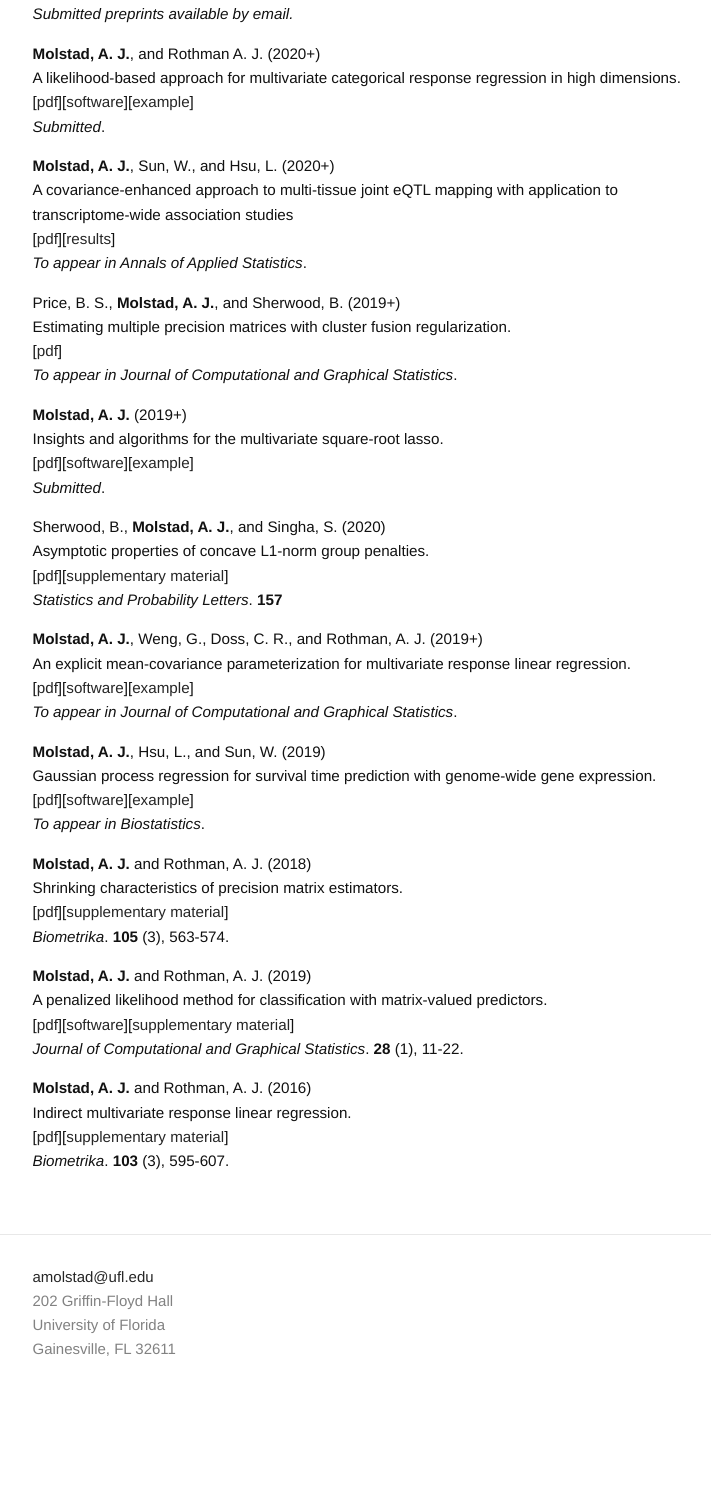
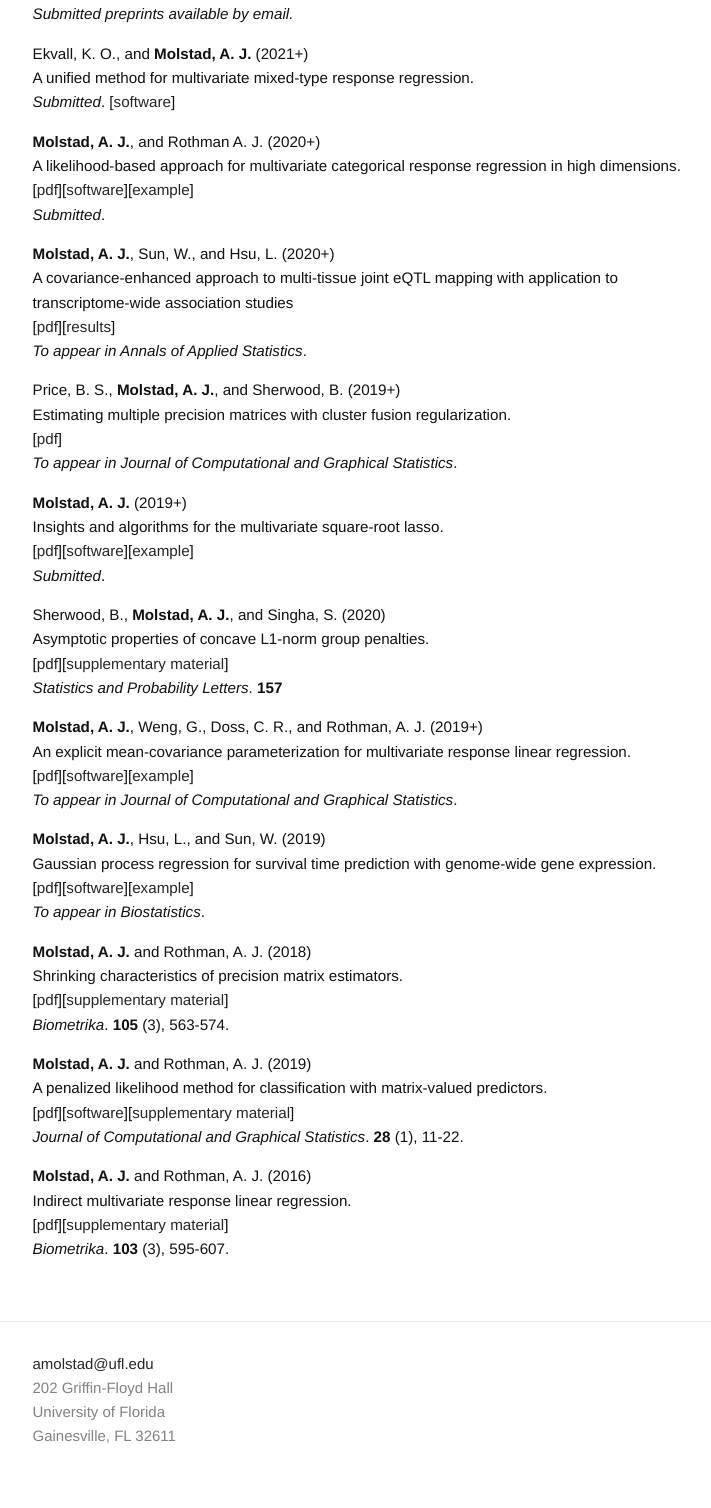
Before and after one commit to ajmolstad/ajmolstad.github.io, a Jekyll site: the page built from research.md, in a window 1280 px wide. Shown: the part 451-1959 px from the top of the page, without its empty margins (275-986 px from the left). Built offline with Jekyll 4.4.1, drawn with Linux system fonts in a browser that asks for light colours; before the commit the page ends 1872 px from its top, so only the background shows below that.

Commit message:
Update research.md

```diff
--- a/research.md
+++ b/research.md
@@ -14,11 +14,11 @@ A scalable algorithm for rank-based accelerated failure time models in high dime
 
 **Molstad, A. J.** and Patra, R. (2020+)<br>
 Dimension reduction for integrative survival analysis. <br>
-*Submitted*. <br>
+*Submitted*. <br> -->
 
-Ekvall, K. O., and **Molstad, A. J.** (2020+)<br>
+Ekvall, K. O., and **Molstad, A. J.** (2021+)<br>
 A unified method for multivariate mixed-type response regression. <br>
-*Submitted*.  <br> -->
+*Submitted*. [[software](https://github.com/koekvall/lvmmr)]  <br>
 
 **Molstad, A. J.**, and Rothman A. J. (2020+)<br>
 A likelihood-based approach for multivariate categorical response regression in high dimensions. <br>
```
